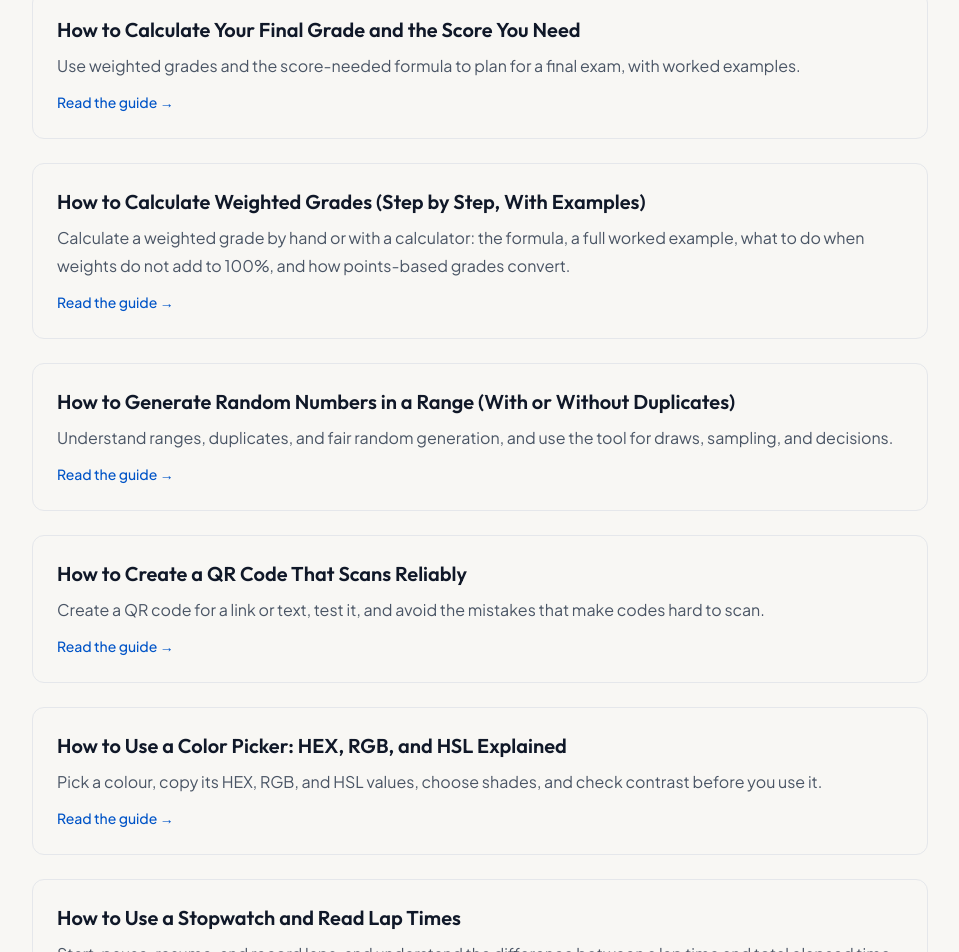
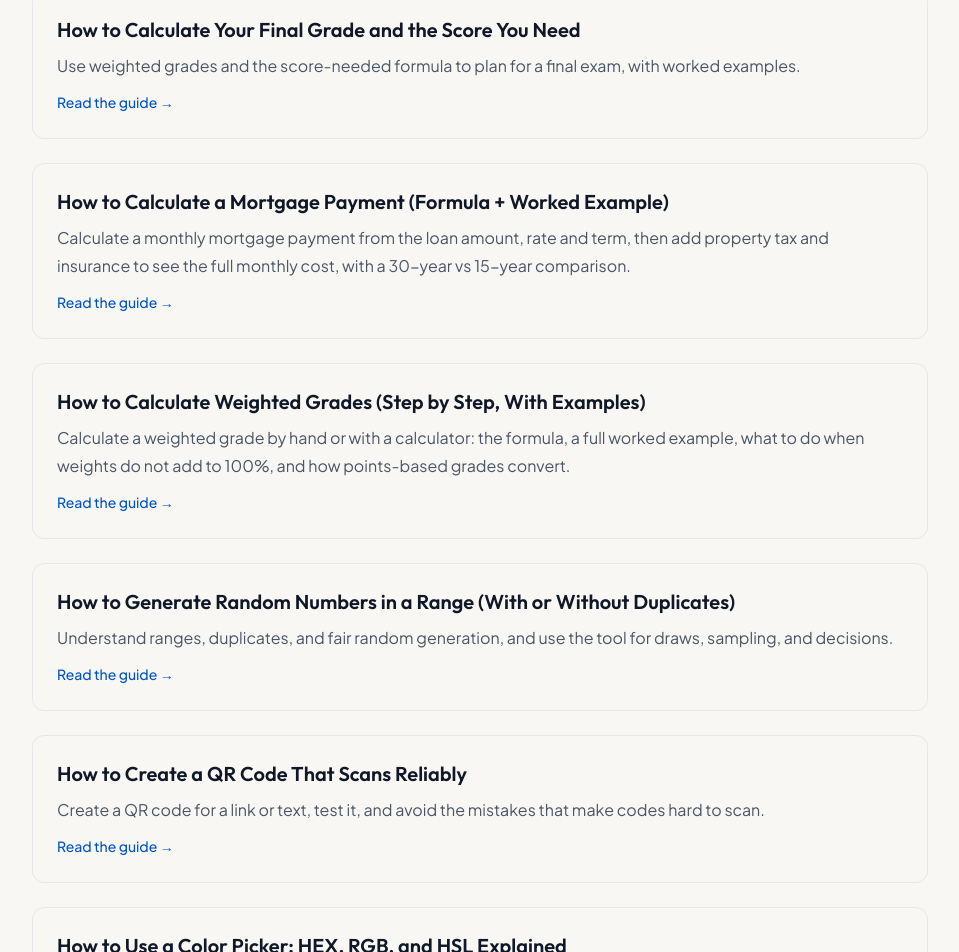
Before and after one commit to athersaud-smart-tools/smart-tools, a Next.js app: page /blog in a window 1280 px wide. Shown: the part 3511-4463 px from the top of the page, without its empty margins (160-1119 px from the left). Built offline with nearby package versions, Linux system fonts and the light colour scheme.

Commit message:
Keyword plan article #2: 'How to Calculate a Mortgage Payment' (1,258 words, verified figures, 30y vs 15y comparison); wire sitemap + tool guide links

```diff
--- a/app/blog/new-articles.tsx
+++ b/app/blog/new-articles.tsx
@@ -482,6 +482,47 @@ export const newArticles: NewArticle[] = [
     related: [{ href: "/final-grade-calculator", label: "Final Grade Calculator" }, { href: "/blog/how-to-calculate-weighted-grades", label: "How to Calculate Weighted Grades" }, { href: "/percentage-calculator", label: "Percentage Calculator" }]
   },
   {
+    slug: "how-to-calculate-mortgage-payment",
+    title: "How to Calculate a Mortgage Payment (Formula + Worked Example)",
+    description: "Calculate a monthly mortgage payment from the loan amount, rate and term, then add property tax and insurance to see the full monthly cost, with a 30-year vs 15-year comparison.",
+    intro: "A mortgage payment is not the home price divided by the number of months — interest changes the maths, and the loan is only part of what leaves your account each month. This guide shows the standard payment formula, works a complete example on a $350,000 home, adds property tax and insurance to get the real monthly cost, and compares a 30-year term with a 15-year term on the same loan. Every figure is an estimate for planning; a lender's quote on your actual loan is the number that counts.",
+    sections: [
+      { heading: "Start with the loan amount, not the home price", paragraphs: [
+        "The formula works on the amount you borrow: the home price minus your down payment. A $350,000 home with $70,000 down means a $280,000 loan, and every calculation that follows uses $280,000. Using the full price instead of the loan amount is the most common mortgage maths mistake — it overstates the payment and the interest by exactly the down payment's share.",
+        "Your monthly bill is also more than the loan payment. Lenders usually collect property tax and homeowner's insurance alongside it (often into an escrow account), so the amount that leaves your account is principal + interest + tax + insurance. Calculate the loan payment first, then add the other two as monthly amounts: yearly tax divided by 12, yearly insurance divided by 12."
+      ]},
+      { heading: "The mortgage payment formula", paragraphs: [
+        "For a fixed-rate mortgage with equal monthly payments, the formula is M = P x r x (1 + r)^n / ((1 + r)^n - 1). M is the monthly principal-and-interest payment, P is the loan amount, r is the monthly interest rate (the annual rate divided by 100, then divided by 12), and n is the total number of monthly payments (the term in years times 12). It is the same amortizing formula used for other fixed loans; a mortgage applies it to a home loan and then adds tax and insurance on top.",
+        "The formula spreads each payment between interest and principal so the balance reaches zero with the last payment. Early payments are mostly interest; later payments are mostly principal. That is why the total interest over a long term is so large even when the rate looks modest."
+      ]},
+      { heading: "Worked example: a $350,000 home", paragraphs: [
+        "Price $350,000, down payment $70,000, loan $280,000, rate 6.5%, term 30 years. The monthly rate is 6.5 / 100 / 12 = 0.0054167 and n is 360 payments. Substituting into the formula gives a principal-and-interest payment of $1,769.79 per month. Over 360 payments that is $637,124.57 in total, of which $357,124.57 is interest — more than the loan itself, which is normal for a 30-year term at this rate and worth seeing before you sign, not after.",
+        "Now add the rest of the bill. Property tax of $4,200 a year is $350 a month; homeowner's insurance of $1,800 a year is $150 a month. The full monthly cost is $1,769.79 + $350 + $150 = $2,269.79. Budgeting on the $1,769.79 figure alone understates the real cost by $500 a month, which is why the SmartEdgeTools Mortgage Calculator asks for tax and insurance as well as the loan details."
+      ]},
+      { heading: "30 years vs 15 years on the same loan", paragraphs: [
+        "Keep the loan at $280,000 and the rate at 6.5%, but shorten the term to 15 years (180 payments). The formula now gives $2,439.10 per month — $669.31 more each month — but the total interest falls to $159,038.11. Compared with the 30-year term, that is $198,086.46 less interest over the life of the loan.",
+        "Neither term is automatically better. The 15-year term costs far less overall but demands a higher payment every month for 15 years; the 30-year term costs far more overall but leaves more room in a monthly budget. The honest comparison is both numbers side by side — monthly payment and total interest — which is what the table below shows."
+      ]},
+      { heading: "What the formula leaves out", paragraphs: [
+        "Private mortgage insurance (PMI): if your down payment is under 20% of the price, lenders commonly add PMI to the monthly bill until your equity reaches that level. It is not part of the formula and varies by lender, so treat any payment estimate without it as a floor, not a quote. Homeowners association (HOA) fees, where they apply, are also separate.",
+        "Adjustable-rate mortgages change the rate after an initial period, so a single fixed-rate calculation only describes the opening years. And tax and insurance amounts themselves change over time — your escrowed bill can rise even though the loan payment never does. Recheck the full monthly cost whenever the tax assessment or insurance premium changes."
+      ]},
+      { heading: "Common mistakes", paragraphs: [
+        "Using the home price instead of the loan amount. Comparing two loans by monthly payment only, when the cheaper-looking payment may just be a longer term with far more total interest. Forgetting tax and insurance in the budget, which understated the example above by $500 a month. And treating an estimate as a quote: the formula assumes a fixed rate and on-time payments, and a lender's figures include fees and exact dates that a general calculator cannot know."
+      ]}
+    ],
+    table: { caption: "Same loan, two terms: $280,000 at 6.5% (principal and interest only)", headers: ["Term", "Monthly payment", "Total interest", "Total paid"], rows: [["30 years (360 payments)", "$1,769.79", "$357,124.57", "$637,124.57"], ["15 years (180 payments)", "$2,439.10", "$159,038.11", "$439,038.11"]] },
+    takeaways: ["Calculate on the loan amount (price minus down payment), never the full price.", "The real monthly cost is principal + interest + monthly tax + monthly insurance.", "A shorter term raises the monthly payment and cuts total interest dramatically — compare both numbers."],
+    faq: [
+      { question: "How do I calculate a mortgage payment by hand?", answer: "Use M = P x r x (1 + r)^n / ((1 + r)^n - 1), where P is the loan amount, r is the annual rate divided by 1200, and n is the term in months. The worked example above substitutes a $280,000 loan at 6.5% over 30 years and gets $1,769.79 a month in principal and interest." },
+      { question: "Does a mortgage payment include property tax and insurance?", answer: "The loan payment itself is principal and interest. Most lenders add monthly shares of property tax and homeowner's insurance to the same bill through escrow, so the amount you actually pay each month is higher — $2,269.79 in the worked example, versus $1,769.79 for the loan alone." },
+      { question: "Why is total interest so high on a 30-year mortgage?", answer: "Because the balance falls slowly: early payments are mostly interest, and interest is charged on the remaining balance every month for 360 months. On the example loan, total interest is $357,124.57 — more than the $280,000 borrowed." },
+      { question: "Is a 15-year mortgage always better than a 30-year?", answer: "It costs much less in total interest ($159,038.11 versus $357,124.57 on the example loan) but the monthly payment is $669.31 higher. Which suits you depends on your monthly budget and other debts; compare both figures rather than assuming." },
+      { question: "Is this financial advice?", answer: "No. This guide explains the standard calculation and gives estimates for planning. For a decision about an actual mortgage, use a lender's full quote and, where appropriate, a qualified financial adviser." }
+    ],
+    related: [{ href: "/mortgage-calculator", label: "Mortgage Calculator" }, { href: "/loan-calculator", label: "Loan Calculator" }, { href: "/blog/calculate-monthly-loan-payments", label: "How to Calculate Monthly Loan Payments" }]
+  },
+  {
     slug: "how-to-calculate-weighted-grades",
     title: "How to Calculate Weighted Grades (Step by Step, With Examples)",
     description: "Calculate a weighted grade by hand or with a calculator: the formula, a full worked example, what to do when weights do not add to 100%, and how points-based grades convert.",
--- a/app/lib/tools.ts
+++ b/app/lib/tools.ts
@@ -53,7 +53,7 @@ export const toolRelations: Record<
   "/age-calculator": { schemaCategory: "UtilitiesApplication", related: ["/birth-chart", "/bmi-calculator", "/days-between-dates"], guides: ["/blog/calculate-age-years-months-days", "/blog/how-online-calculators-save-time"] },
   "/days-between-dates": { schemaCategory: "UtilitiesApplication", related: ["/age-calculator", "/unit-converter", "/stopwatch"], guides: ["/blog/calculate-age-years-months-days", "/blog/how-online-calculators-save-time"] },
   "/loan-calculator": { schemaCategory: "FinanceApplication", related: ["/percentage-calculator", "/currency-converter", "/mortgage-calculator"], guides: ["/blog/calculate-monthly-loan-payments", "/blog/how-online-calculators-save-time"] },
-  "/mortgage-calculator": { schemaCategory: "FinanceApplication", related: ["/loan-calculator", "/percentage-calculator", "/currency-converter"], guides: ["/blog/calculate-monthly-loan-payments", "/blog/how-online-calculators-save-time"] },
+  "/mortgage-calculator": { schemaCategory: "FinanceApplication", related: ["/loan-calculator", "/percentage-calculator", "/currency-converter"], guides: ["/blog/how-to-calculate-mortgage-payment", "/blog/calculate-monthly-loan-payments", "/blog/how-online-calculators-save-time"] },
   "/tip-calculator": { schemaCategory: "FinanceApplication", related: ["/percentage-calculator", "/loan-calculator", "/mortgage-calculator"], guides: ["/blog/percentage-increase-decrease", "/blog/how-online-calculators-save-time"] },
   "/final-grade-calculator": { schemaCategory: "EducationalApplication", related: ["/percentage-calculator", "/word-counter", "/gpa-calculator"], guides: ["/blog/calculate-final-grade-needed", "/blog/how-to-calculate-weighted-grades", "/blog/top-tools-for-students"] },
   "/gpa-calculator": { schemaCategory: "EducationalApplication", related: ["/final-grade-calculator", "/percentage-calculator", "/word-counter"], guides: ["/blog/calculate-gpa", "/blog/calculate-final-grade-needed", "/blog/how-to-calculate-weighted-grades", "/blog/top-tools-for-students"] },
@@ -93,6 +93,7 @@ export const guideTitles: Record<string, string> = {
   "/blog/typing-speed-test-improve-wpm": "How to Take a Typing Speed Test and Improve Your WPM",
   "/blog/calculate-final-grade-needed": "How to Calculate Your Final Grade and the Score You Need",
   "/blog/how-to-calculate-weighted-grades": "How to Calculate Weighted Grades (Step by Step, With Examples)",
+  "/blog/how-to-calculate-mortgage-payment": "How to Calculate a Mortgage Payment (Formula + Worked Example)",
   "/blog/calculate-gpa": "How to Calculate Your GPA: Grade Points, Credits, and Worked Examples",
   "/blog/generate-random-numbers": "How to Generate Random Numbers in a Range (With or Without Duplicates)",
   "/blog/create-qr-code": "How to Create a QR Code That Scans Reliably",
--- a/app/sitemap.ts
+++ b/app/sitemap.ts
@@ -88,6 +88,7 @@ export default function sitemap(): MetadataRoute.Sitemap {
     { path: "/blog/typing-speed-test-improve-wpm", changeFrequency: "monthly", priority: 0.7 },
     { path: "/blog/calculate-final-grade-needed", changeFrequency: "monthly", priority: 0.7 },
     { path: "/blog/how-to-calculate-weighted-grades", changeFrequency: "monthly", priority: 0.7 },
+    { path: "/blog/how-to-calculate-mortgage-payment", changeFrequency: "monthly", priority: 0.7 },
     { path: "/blog/calculate-gpa", changeFrequency: "monthly", priority: 0.7 },
     { path: "/blog/generate-random-numbers", changeFrequency: "monthly", priority: 0.7 },
     { path: "/blog/create-qr-code", changeFrequency: "monthly", priority: 0.7 },
@@ -112,7 +113,7 @@ export default function sitemap(): MetadataRoute.Sitemap {
   const updatedNov6 = new Set(["/json-formatter", "/word-counter"]);
   // Materially updated on 2026-11-15 (Batch 7): Birth Chart rebuilt with an
   // own-code calculator (was a third-party widget); its guide article updated.
-  const updatedNov15 = new Set(["/birth-chart", "/blog/understand-birth-chart", "/tip-calculator", "/days-between-dates", "/mortgage-calculator", "/blog/how-to-calculate-weighted-grades", "/blog/calculate-final-grade-needed", "/final-grade-calculator"]);
+  const updatedNov15 = new Set(["/birth-chart", "/blog/understand-birth-chart", "/tip-calculator", "/days-between-dates", "/mortgage-calculator", "/blog/how-to-calculate-weighted-grades", "/blog/calculate-final-grade-needed", "/final-grade-calculator", "/blog/how-to-calculate-mortgage-payment"]);
 
   const base = routes.map(({ path, changeFrequency, priority }) => ({
     url: `${siteUrl}${path}`,
```
